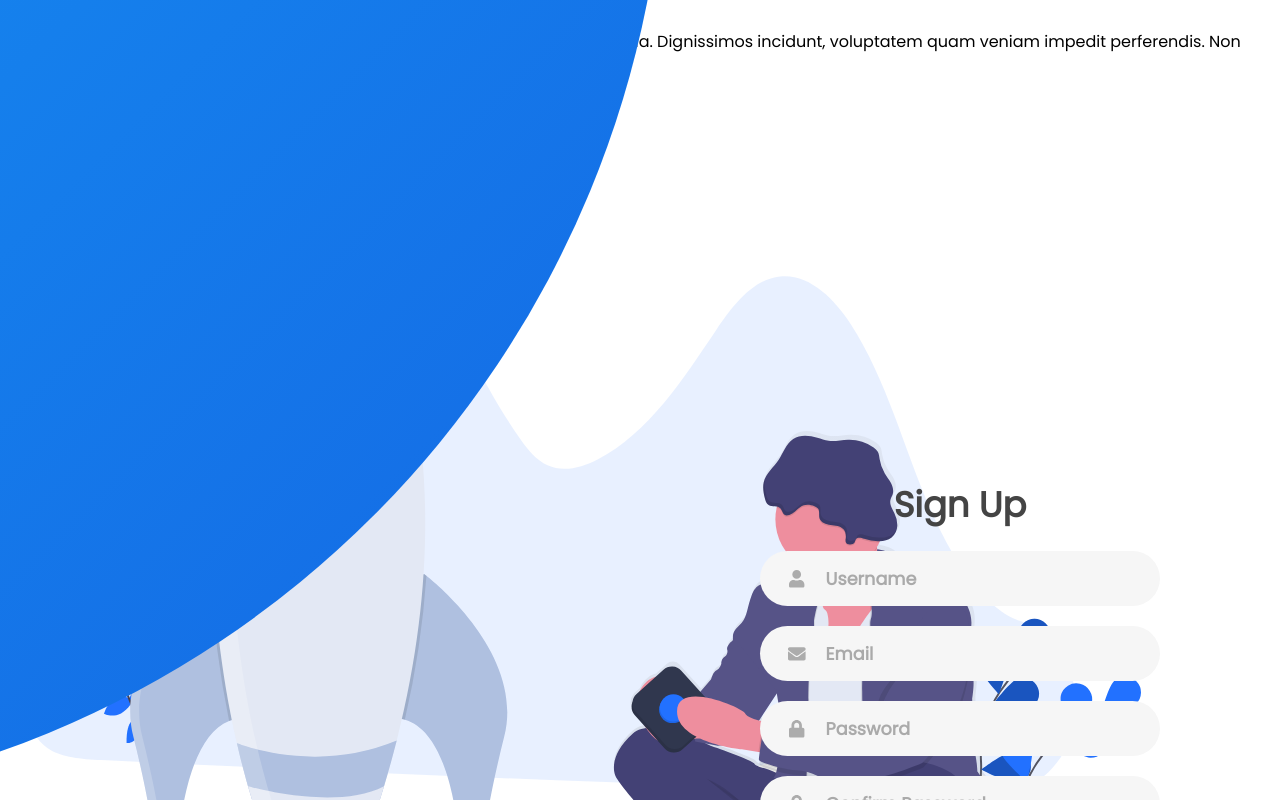
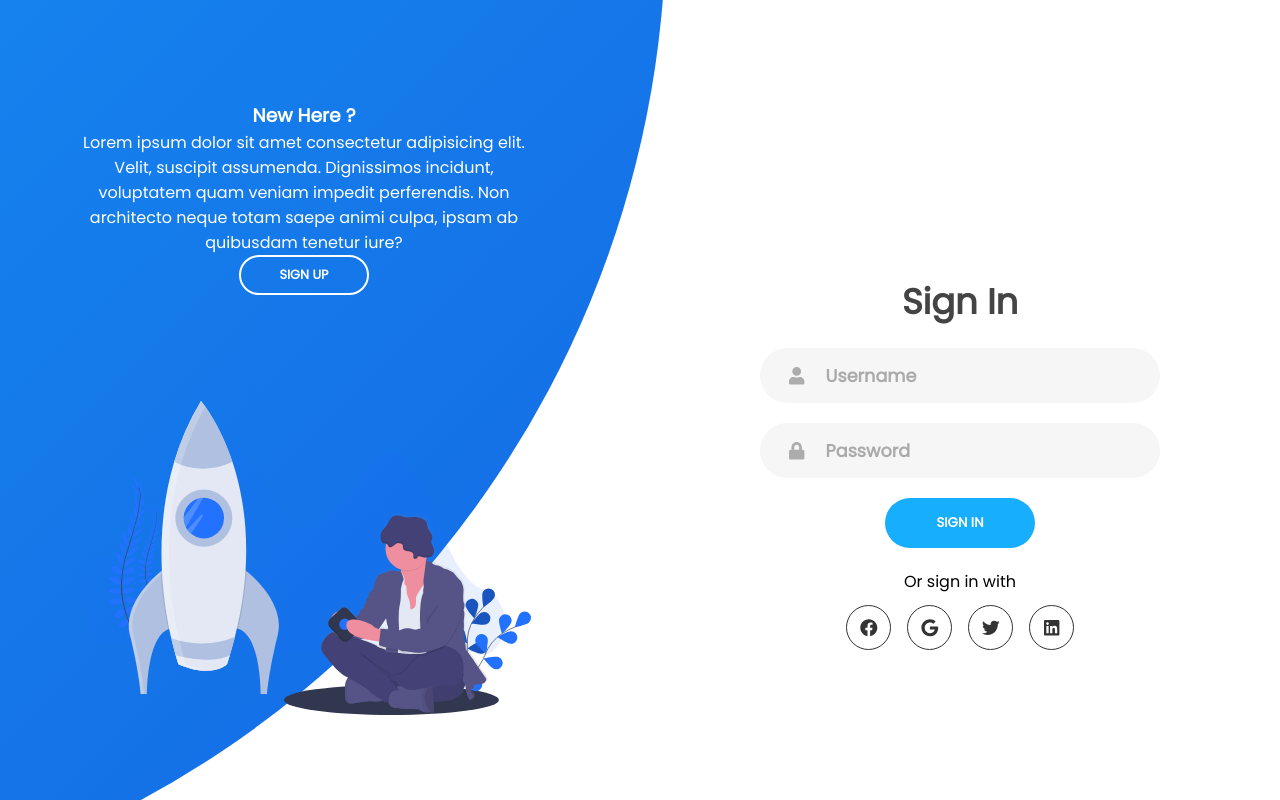
Before and after one commit to bamblebam/dsc-project-books-redistribution, a Next.js app in the folder frontend/: page /auth/authentication in a window 1280 px wide. Shown: the top 800 px of the page. Built offline with nearby package versions, Linux system fonts and the light colour scheme.

Commit message:
bugfixes

```diff
--- a/frontend/styles/css/authentication.module.css
+++ b/frontend/styles/css/authentication.module.css
@@ -17,6 +17,7 @@
   right: 48%;
   -webkit-transform: translateY(-50%);
           transform: translateY(-50%);
+  z-index: 6;
 }
 
 .form_container {
@@ -38,6 +39,7 @@
   display: grid;
   -ms-grid-columns: 1fr;
       grid-template-columns: 1fr;
+  z-index: 5;
 }
 
 .form {
@@ -68,7 +70,7 @@
   z-index: 2;
 }
 
-.form.signin_form {
+.form.signup_form {
   z-index: 1;
   opacity: 0;
 }
@@ -200,4 +202,66 @@
   color: #17aefd;
   border-color: #1466e3;
 }
+
+.image {
+  width: 100%;
+}
+
+.panel_container {
+  position: absolute;
+  width: 100%;
+  height: 100%;
+  top: 0;
+  left: 0;
+  display: -ms-grid;
+  display: grid;
+  -ms-grid-columns: (1fr)[2];
+      grid-template-columns: repeat(2, 1fr);
+}
+
+.panel {
+  display: -webkit-box;
+  display: -ms-flexbox;
+  display: flex;
+  -webkit-box-orient: vertical;
+  -webkit-box-direction: normal;
+      -ms-flex-direction: column;
+          flex-direction: column;
+  -webkit-box-align: end;
+      -ms-flex-align: end;
+          align-items: flex-end;
+  -ms-flex-pack: distribute;
+      justify-content: space-around;
+  text-align: center;
+  z-index: 7;
+}
+
+.panel .content {
+  color: #ffffff;
+}
+
+.left_panel {
+  padding: 3rem 17% 2rem 12%;
+  pointer-events: all;
+}
+
+.right_panel {
+  padding: 3rem 12% 2rem 17%;
+  pointer-events: none;
+}
+
+.right_panel .content, .right_panel .image {
+  -webkit-transform: translateX(800px);
+          transform: translateX(800px);
+}
+
+.btn.transparent {
+  margin: 0;
+  background: none;
+  border: 2px solid #ffffff;
+  width: 130px;
+  height: 40px;
+  font-weight: 600;
+  font-size: 0.8rem;
+}
 /*# sourceMappingURL=authentication.module.css.map */
--- a/frontend/styles/scss/authentication.module.scss
+++ b/frontend/styles/scss/authentication.module.scss
@@ -25,6 +25,7 @@ $primary_dark:#1466e3;
         top: -10%;
         right: 48%;
         transform: translateY(-50%);
+        z-index: 6;
     }
 }
 
@@ -44,6 +45,7 @@ $primary_dark:#1466e3;
     width: 50%;
     display: grid;
     grid-template-columns: 1fr;
+    z-index: 5;
 }
 
 .form{
@@ -61,7 +63,7 @@ $primary_dark:#1466e3;
     z-index: 2;
 }
 
-.form.signin_form{
+.form.signup_form{
     z-index: 1;
     opacity: 0;
 }
@@ -160,3 +162,54 @@ $primary_dark:#1466e3;
         border-color: $primary_dark;
     }
 }
+
+.image{
+    width: 100%;
+}
+
+.panel_container{
+    position: absolute;
+    width: 100%;
+    height: 100%;
+    top: 0;
+    left: 0;
+    display: grid;
+    grid-template-columns: repeat(2,1fr);
+}
+
+.panel{
+    display: flex;
+    flex-direction: column;
+    align-items: flex-end;
+    justify-content: space-around;
+    text-align: center;
+    z-index: 7;
+
+    .content{
+        color: $background_white;
+    }
+}
+
+.left_panel{
+    padding: 3rem 17% 2rem 12%;
+    pointer-events: all;
+}
+
+.right_panel{
+    padding: 3rem 12% 2rem 17%;
+    pointer-events: none;
+
+    .content,.image{
+        transform: translateX(800px);
+    }
+}
+
+.btn.transparent{
+    margin: 0;
+    background: none;
+    border: 2px solid $background_white;
+    width: 130px;
+    height: 40px;
+    font-weight: 600;
+    font-size: 0.8rem;
+}
```
Also changed, not shown: 1 other file (tests, documents, lock files or other folders).
